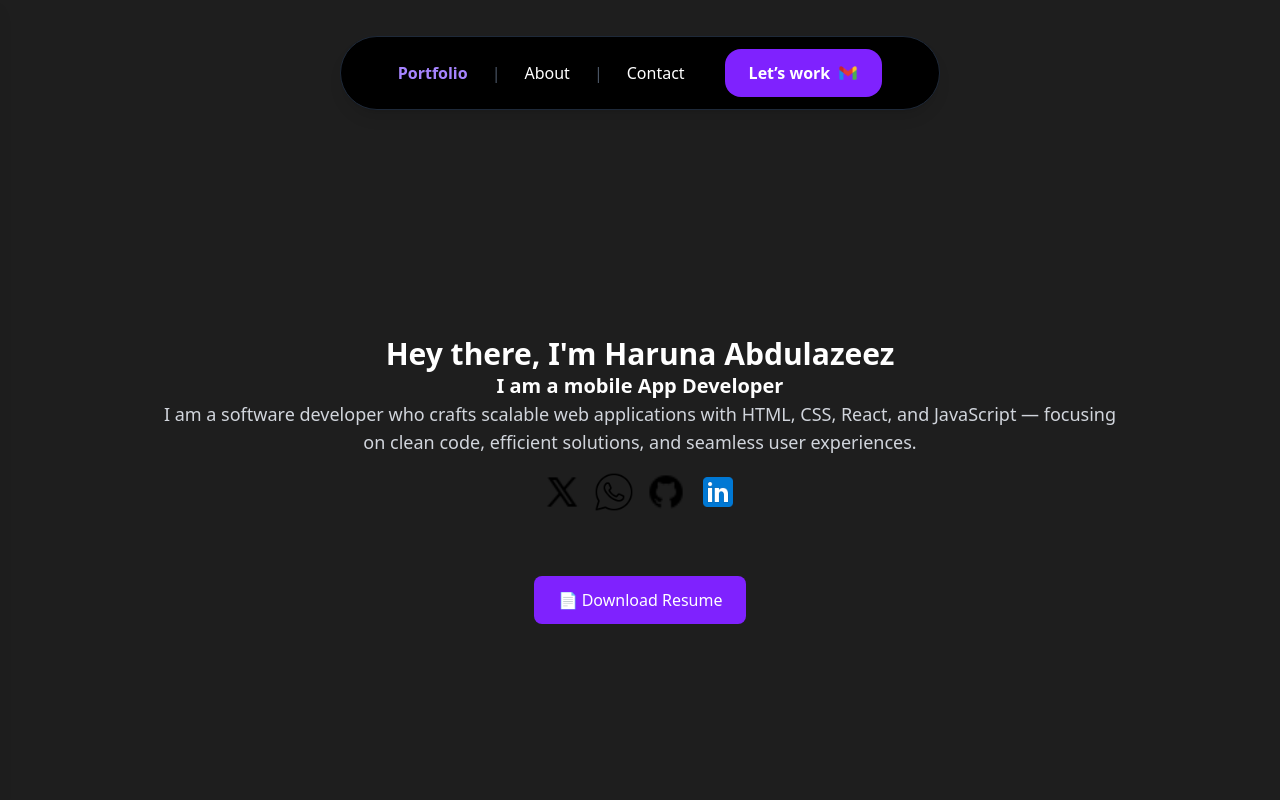
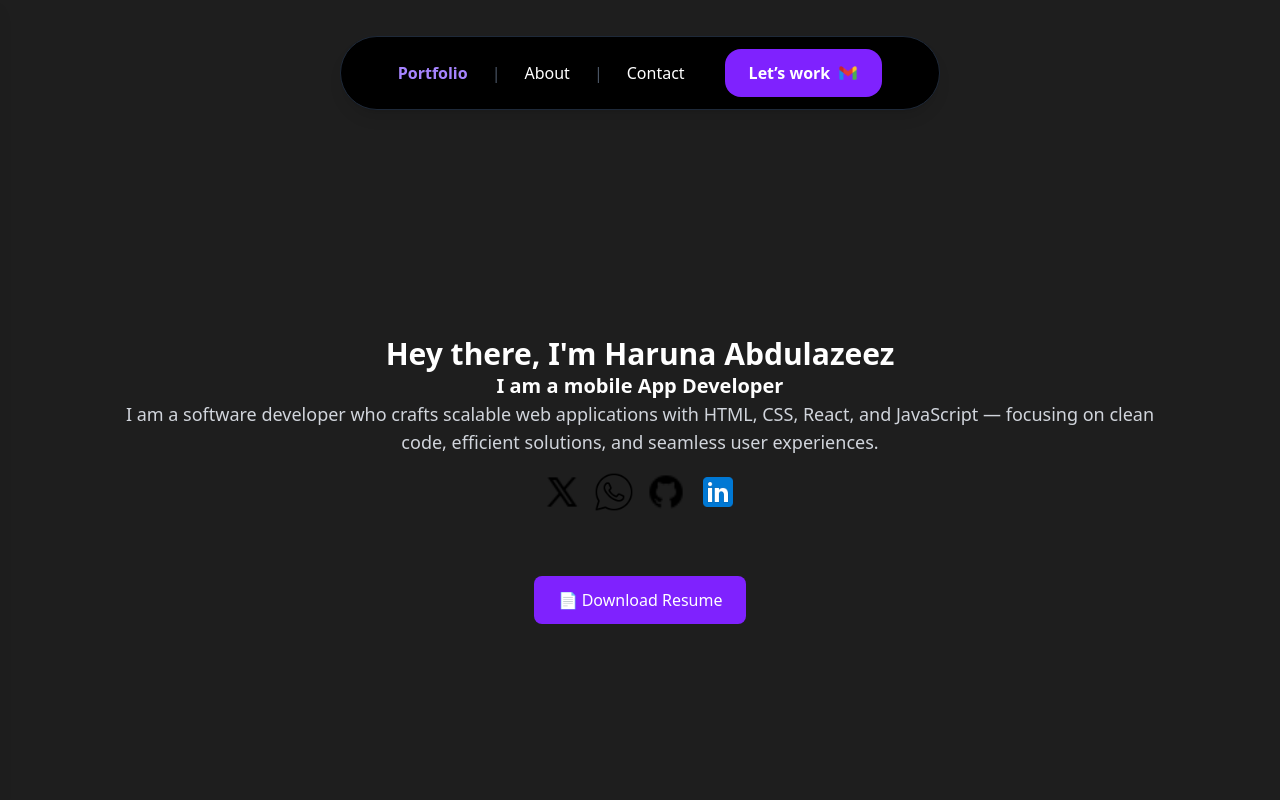
Before and after one commit to Zeez09/portfolio, a React (Vite) app: page / in a window 1280 px wide. Shown: the top 800 px of the page. Built offline with nearby package versions, Linux system fonts and the light colour scheme.

Commit message:
pushed new updates

```diff
--- a/src/App.jsx
+++ b/src/App.jsx
@@ -217,7 +217,7 @@
 
      <section className="w-full min-h-[80vh] sm:min-h-[85vh] lg:min-h-screen flex justify-center items-center bg-[#1e1e1e]">
 
-  <div className="text-center p-6 w-full max-w-5xl">
+  <div className="text-center p-6 w-full max-w-6xl">
     <h1 className="text-xl md:text-3xl font-bold">Hey there, I'm Haruna Abdulazeez</h1>
     <h2 className="text-xl font-bold animate-pulse">{constantItem} {dynamicItems[currentItem]}</h2>
     <p className="text-base sm:text-lg text-gray-300">
```
